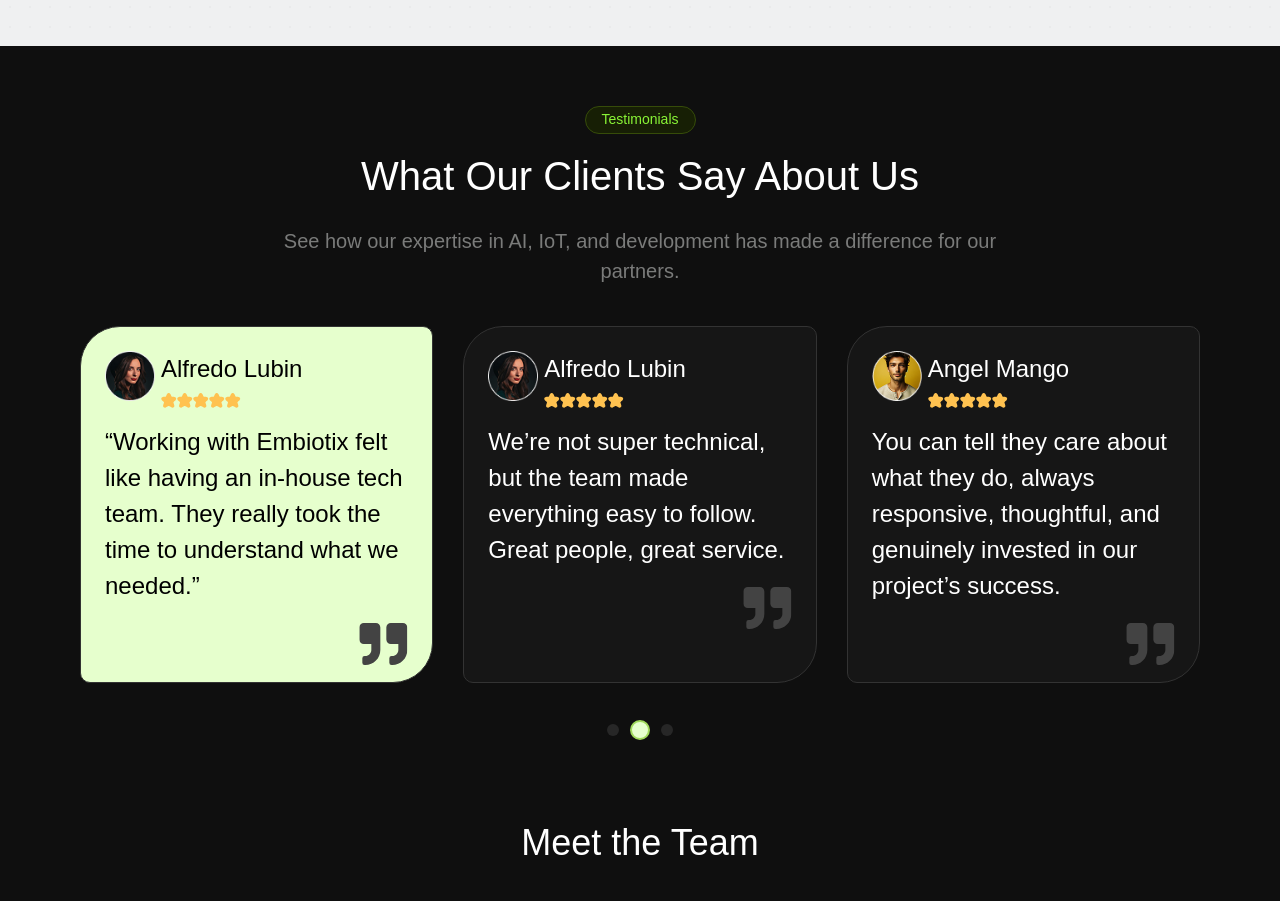
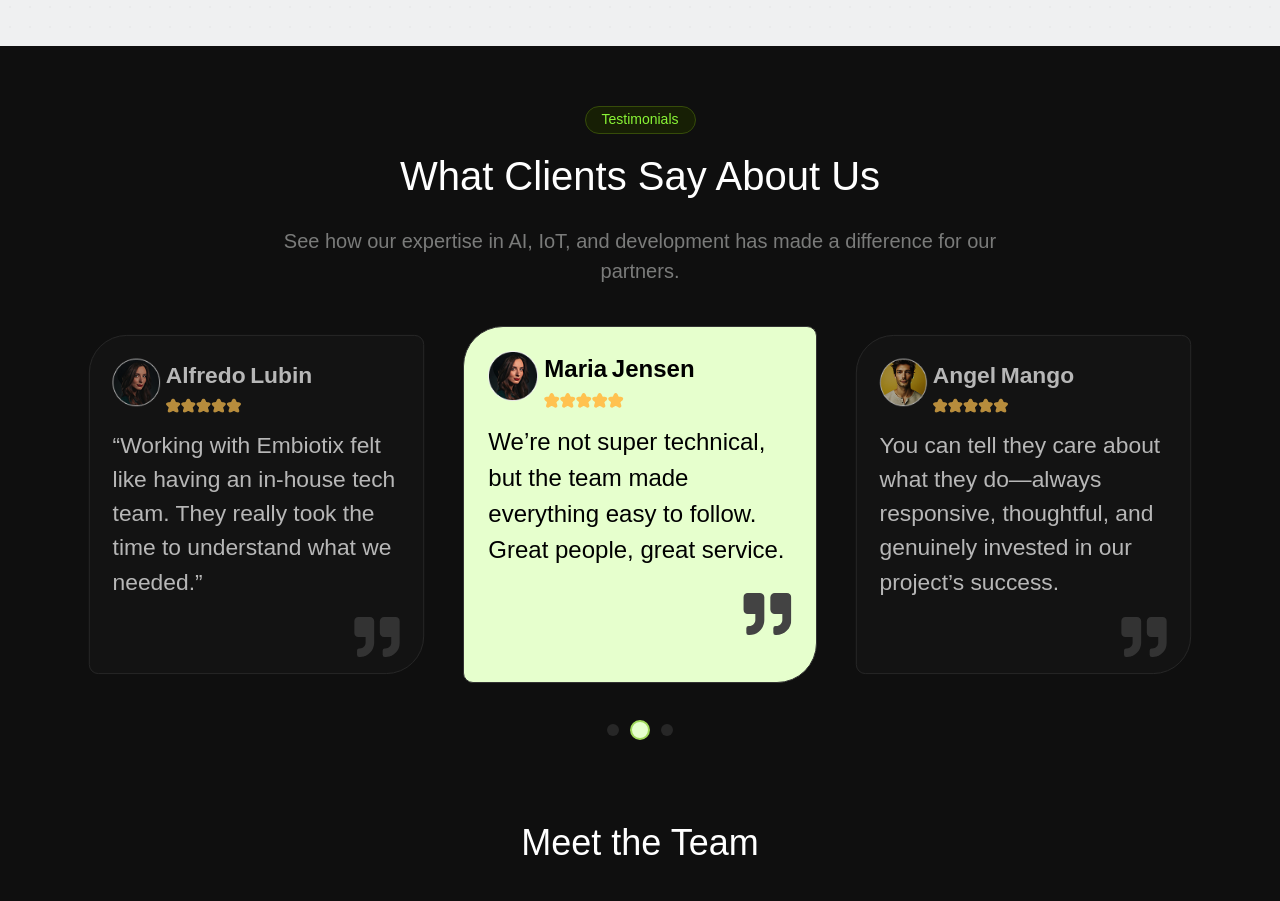
Before and after one commit to waleedgujjar/EMBIOTIX-main, a Next.js app in the folder EMBIOTIX-landing-page-main/: page / in a window 1280 px wide. Shown: the part 2647-3548 px from the top of the page. Built offline with nearby package versions, Linux system fonts and the light colour scheme.

Commit message:
Changes in clients Sections.

```diff
--- a/EMBIOTIX-landing-page-main/package.json
+++ b/EMBIOTIX-landing-page-main/package.json
@@ -11,6 +11,7 @@
   "dependencies": {
     "aos": "^2.3.4",
     "framer-motion": "^12.6.5",
+    "lucide-react": "^0.503.0",
     "next": "^15.3.0",
     "react": "^18.3.1",
     "react-dom": "^18.3.1",
--- a/EMBIOTIX-landing-page-main/src/components/clientReviews/page.tsx
+++ b/EMBIOTIX-landing-page-main/src/components/clientReviews/page.tsx
@@ -1,102 +1,121 @@
 "use client";
 
-import React, { useState, useRef } from "react";
-import { Swiper, SwiperSlide } from "swiper/react";
-import "swiper/css";
-import { Pagination } from "swiper/modules";
+import React, { useState, useEffect } from "react";
 import QuoteRight from "@/assets/quoteRight";
 import ReviewStars from "@/assets/reviewStars";
 import Scroller2 from "@/assets/scroller2";
-import { Swiper as SwiperClass } from "swiper";
 
-export const runtime = "edge";
-
-export default function ClientReviews() {
-  const [activeIndex, setActiveIndex] = useState(0);
-  const swiperRef = useRef<SwiperClass | null>(null);
-
-  const client_reviews = [
+/* ── TESTIMONIAL DATA ─────────────────────── */
+const reviews = [
   {
-      name: "Alfredo Lubin",
+    name: "Alfredo Lubin",
     description:
-        "“Working with Embiotix felt like having an in-house tech team. They really took the time to understand what we needed.”",
+      "“Working with Embiotix felt like having an in‑house tech team. They really took the time to understand what we needed.”",
     img: "/images/customer1.png",
   },
   {
-      name: "Alfredo Lubin",
+    name: "Maria Jensen",
     description:
       "We’re not super technical, but the team made everything easy to follow. Great people, great service.",
     img: "/images/customer1.png",
   },
   {
-      name: "Angel Mango",
+    name: "Angel Mango",
     description:
-        "You can tell they care about what they do, always responsive, thoughtful, and genuinely invested in our project’s success.",
+      "You can tell they care about what they do—always responsive, thoughtful, and genuinely invested in our project’s success.",
     img: "/images/customer2.png",
   },
 ];
 
+/* ── HELPER: rotate array so idx becomes centre (position 1) ── */
+function rotateToCenter(arr: typeof reviews, originalIdx: number) {
+  /* Find where that original item currently is */
+  const currentCenter = arr[1];
+  const currentCenterOriginalIdx = reviews.indexOf(currentCenter);
+  const shift =
+    (originalIdx - currentCenterOriginalIdx + reviews.length) %
+    reviews.length;
+
+  let out = arr;
+  for (let i = 0; i < shift; i++) out = [...out.slice(1), out[0]];
+  return out;
+}
+
+/* ── COMPONENT ────────────────────────────── */
+export default function ClientReviews() {
+  const [cards, setCards] = useState(reviews); // order state
+
+  /* Arrow‑key navigation */
+  useEffect(() => {
+    const onKey = (e: KeyboardEvent) => {
+      if (e.key === "ArrowRight")
+        setCards(([a, ...rest]) => [...rest, a!]); // forward
+      if (e.key === "ArrowLeft")
+        setCards((p) => [p[p.length - 1], ...p.slice(0, -1)]); // back
+    };
+    window.addEventListener("keydown", onKey);
+    return () => window.removeEventListener("keydown", onKey);
+  }, []);
+
+  /* Centre = index 1 in our 3‑up flex row */
+  const isActive = (idx: number) => idx === 1;
+
+  /* Active index for dot navigation */
+  const activeIndex = 1;
+
+  /* When user clicks a dot or card */
+  const bringToCenter = (originalIdx: number) =>
+    setCards((curr) => rotateToCenter(curr, originalIdx));
+
   return (
     <div className="bg-[#0f0f0f] md:px-[80px] md:pt-[60px] px-[20px] py-[30px]">
-      <div className="flex flex-col justify-center items-center">
+      {/* ── HEADER ── */}
+      <div className="flex flex-col items-center text-center">
         <button className="w-[111px] h-[28px] flex justify-center items-center text-[#89f436] bg-[#171F05] border border-[#364C09] rounded-full text-[14px]">
           Testimonials
         </button>
-        <p className="text-white mt-[12px] text-[24px] md:text-[34px] lg:text-[40px] text-center">
-          What Our Clients Say About Us
+        <p className="text-white mt-[12px] text-[24px] md:text-[34px] lg:text-[40px]">
+          What Clients Say About Us
         </p>
-        <p className="text-[#7a7b7a] md:text-[20px] text-[16px] mt-[20px] text-center max-w-[768px]">
+        <p className="text-[#7a7b7a] md:text-[20px] text-[16px] mt-[20px] max-w-[768px]">
           See how our expertise in AI, IoT, and development has made a
           difference for our partners.
         </p>
       </div>
 
-      {/* Swiper Carousel */}
-      <div className="mt-[40px]">
-        <Swiper
-          pagination={false}
-          modules={[Pagination]}
-          spaceBetween={30}
-          loop={false}
-          centeredSlides={false}
-          breakpoints={{
-            0: {
-              slidesPerView: 1,
-            },
-            640: {
-              slidesPerView: 1.2,
-            },
-            768: {
-              slidesPerView: 2,
-            },
-            1024: {
-              slidesPerView: 3,
-            },
-          }}
-          onSlideChange={(swiper) => setActiveIndex(swiper.realIndex)}
-          onSwiper={(swiper) => (swiperRef.current = swiper)}
-          className="mySwiper"
+      {/* ── CARDS ── */}
+      <div className="mt-[40px] flex flex-col lg:flex-row gap-[30px] items-center lg:justify-center">
+        {cards.map((card, idx) => {
+          const active = isActive(idx);
+          return (
+            <div
+              key={card.name}
+              onClick={() => bringToCenter(reviews.indexOf(card))}
+              className={`cursor-pointer
+                          p-[24px] w-full max-w-[360px] md:h-[357px] h-auto
+                          border border-[#333] rounded-[10px] rounded-tl-[40px] rounded-br-[40px]
+                          transition-all duration-300
+                          hover:-translate-y-1 hover:shadow-lg
+                          ${
+                            active
+                              ? "bg-[#e6ffcd] scale-100"
+                              : "bg-[#161616] opacity-70 lg:scale-95"
+                          }`}
             >
-          {client_reviews.map((review, index) => (
-            <SwiperSlide key={index} className="flex justify-center cursor-pointer">
-              <div
-                className={`p-[24px] w-full max-w-[360px] md:h-[357px] h-auto rounded-[10px] border border-[#333] rounded-tl-[40px] rounded-br-[40px] transition-all duration-300 ${
-                  index === activeIndex ? "bg-[#e6ffcd]" : "bg-[#161616]"
-                }`}
-                onClick={() => {
-                  setActiveIndex(index);
-                  swiperRef.current?.slideTo(index, 0, true);
-                }}
-              >
+              {/* top row */}
               <div className="flex gap-[6px]">
-                  <img src={review.img} alt="Customer Image" className="w-[50px] h-[50px]" />
+                <img
+                  src={card.img}
+                  alt={card.name}
+                  className="w-[50px] h-[50px]"
+                />
                 <div className="flex flex-col gap-[6px]">
                   <p
-                      className={`md:text-[24px] text-[16px] ${
-                        index === activeIndex ? "text-[#000]" : "text-[#fff]"
+                    className={`md:text-[24px] text-[16px] font-semibold ${
+                      active ? "text-[#000]" : "text-[#fff]"
                     }`}
                   >
-                      {review.name}
+                    {card.name}
                   </p>
                   <div className="flex">
                     {[...Array(5)].map((_, i) => (
@@ -105,31 +124,31 @@ export default function ClientReviews() {
                   </div>
                 </div>
               </div>
-                <div className="flex flex-col justify-between mt-4">
+
+              {/* body */}
+              <div className="flex flex-col justify-between mt-4 h-[70%]">
                 <p
                   className={`lg:text-[24px] text-[16px] ${
-                      index === activeIndex ? "text-[#000]" : "text-[#fff]"
+                    active ? "text-[#000]" : "text-[#fff]"
                   }`}
                 >
-                    {review.description}
+                  {card.description}
                 </p>
                 <div className="flex justify-end mt-4">
                   <QuoteRight />
                 </div>
               </div>
             </div>
-            </SwiperSlide>
-          ))}
-        </Swiper>
+          );
+        })}
       </div>
 
-      {/* Custom Scroller for Bullet Navigation */}
+      {/* ── DOT NAV ── */}
       <div className="flex justify-center items-center mt-[32px]">
         <Scroller2
           activeIndex={activeIndex}
           setActiveIndex={(index) => {
-            setActiveIndex(index);
-            swiperRef.current?.slideTo(index, 0, true);
+            bringToCenter(index);
           }}
         />
       </div>
--- a/EMBIOTIX-landing-page-main/src/components/teams/page.tsx
+++ b/EMBIOTIX-landing-page-main/src/components/teams/page.tsx
@@ -2,6 +2,7 @@
 
 import Image from "next/image";
 import { motion } from "framer-motion";
+import React, { useState } from "react";
 
 const team = [
   {
@@ -31,6 +32,14 @@ const team = [
 ];
 
 export default function TeamGrid() {
+  // Track which card is flipped (by index)
+  const [flipped, setFlipped] = useState<number | null>(null);
+
+  // Detect if device is touch (mobile/tablet)
+  const isTouchDevice = () =>
+    typeof window !== "undefined" &&
+    ("ontouchstart" in window || navigator.maxTouchPoints > 0);
+
   return (
     <section className="bg-[#0f0f0f] px-6 py-12" id="team">
       <h2 className="text-white text-3xl md:text-4xl text-center mb-10">
@@ -46,7 +55,30 @@ export default function TeamGrid() {
             className="perspective"
           >
             <div className="relative w-full max-w-[296px] h-[360px] mx-auto">
-              <div className="group transition-transform duration-500 transform-style-preserve-3d w-full h-full hover:rotate-y-180">
+              <div
+                className={`group transition-transform duration-500 transform-style-preserve-3d w-full h-full
+                  ${flipped === idx ? "rotate-y-180" : ""}
+                `}
+                // On touch devices, flip on click/tap
+                onClick={() => {
+                  if (isTouchDevice()) {
+                    setFlipped(flipped === idx ? null : idx);
+                  }
+                }}
+                // On mouse leave, unflip (for desktop)
+                onMouseLeave={() => {
+                  if (!isTouchDevice()) {
+                    setFlipped(null);
+                  }
+                }}
+                // On mouse enter, flip (for desktop)
+                onMouseEnter={() => {
+                  if (!isTouchDevice()) {
+                    setFlipped(idx);
+                  }
+                }}
+                style={{ cursor: "pointer" }}
+              >
                 {/* Front */}
                 <div className="absolute inset-0 rounded-xl overflow-hidden backface-hidden">
                   <Image
@@ -56,7 +88,6 @@ export default function TeamGrid() {
                     className="object-cover w-full h-full"
                   />
                 </div>
-
                 {/* Back */}
                 <div className="absolute inset-0 bg-[#1a1a1a] border border-[#89f436]/30 rounded-xl p-6 transform rotate-y-180 backface-hidden flex flex-col items-start text-left shadow-sm">
                   <Image
```
Also changed, not shown: 1 other file (tests, documents, lock files or other folders). Lines whose indentation alone changed are shown as unchanged.
